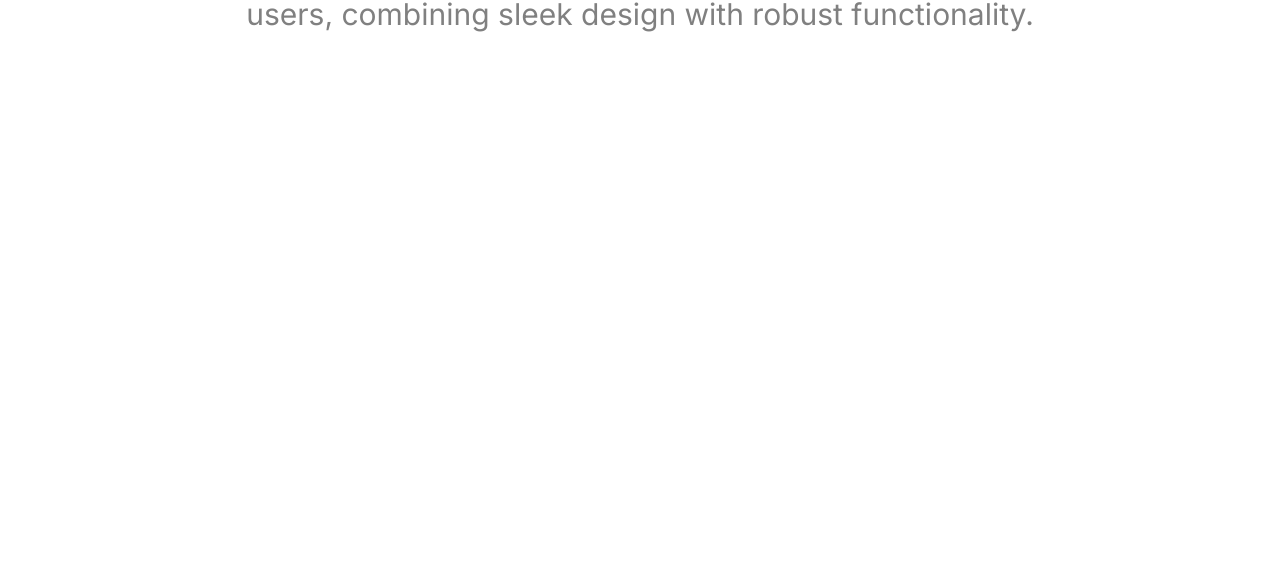
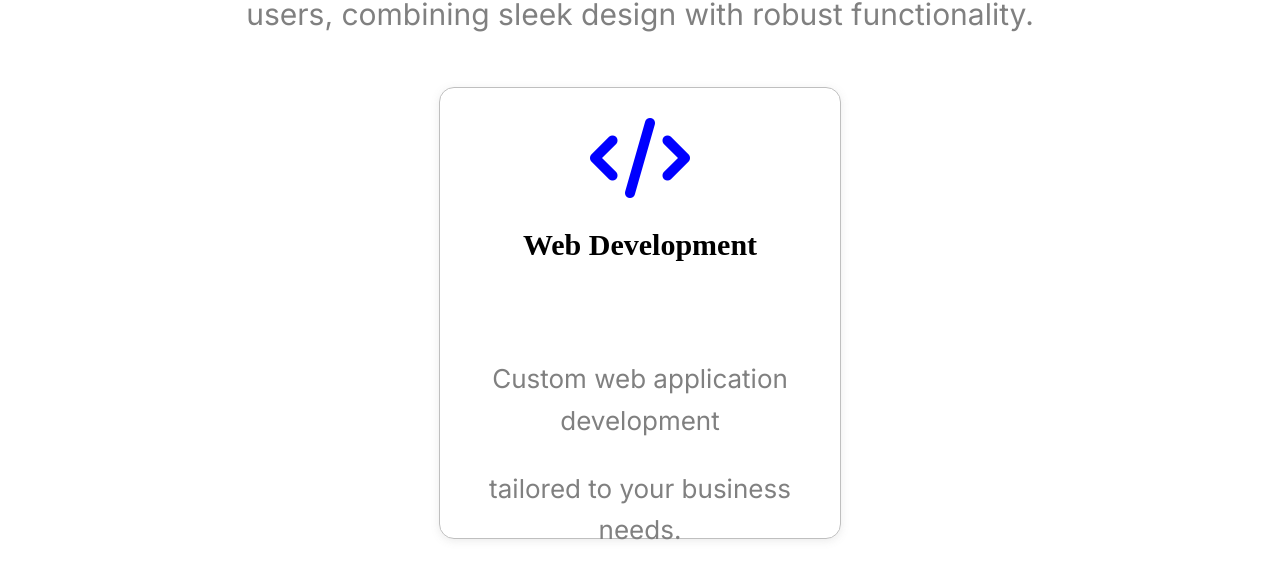
Before and after one commit to abk2191/aphelionlabs, a React (Vite) app: page / in a window 1280 px wide. Shown: the part 786-1364 px from the top of the page. Before the commit the page ends 873 px from the top, so only its background shows below. Built offline with nearby package versions, Linux system fonts and the light colour scheme; a web font is replaced by a local one.

Commit message:
Added new features

```diff
--- a/index.html
+++ b/index.html
@@ -2,6 +2,10 @@
 <html lang="en">
   <head>
     <meta charset="UTF-8" />
+    <link
+      rel="stylesheet"
+      href="https://cdnjs.cloudflare.com/ajax/libs/font-awesome/6.4.0/css/all.min.css"
+    />
     <link rel="preconnect" href="https://fonts.googleapis.com" />
     <link rel="preconnect" href="https://fonts.gstatic.com" crossorigin />
     <link
--- a/src/App.jsx
+++ b/src/App.jsx
@@ -2,6 +2,7 @@ import { useState } from "react";
 import Navbar from "./Navbar";
 import Banner from "./Banner";
 import Intro from "./Intro";
+import Description from "./Description";
 
 function App() {
   return (
@@ -9,6 +10,7 @@ function App() {
       <Navbar />
       <Banner />
       <Intro />
+      <Description />
     </>
   );
 }
--- /dev/null
+++ b/src/Description.jsx
@@ -0,0 +1,42 @@
+function Description() {
+  return (
+    <>
+      <div className="desc-cards-container">
+        <div className="desc-card">
+          <div className="desc-logo">
+            <i class="fa-solid fa-code"></i>
+            <h3 style={{ fontSize: "30px", color: "black" }}>
+              Web Development
+            </h3>
+          </div>
+          <div className="desc-p-div">
+            <p
+              style={{
+                color: "grey",
+                fontSize: "26px",
+                textAlign: "center",
+                lineHeight: "1.6",
+                fontFamily: "Inter, sans-serif",
+              }}
+            >
+              Custom web application development
+            </p>
+            <p
+              style={{
+                color: "grey",
+                fontSize: "26px",
+                textAlign: "center",
+                lineHeight: "1.6",
+                fontFamily: "Inter, sans-serif",
+              }}
+            >
+              tailored to your business needs.
+            </p>
+          </div>
+        </div>
+      </div>
+    </>
+  );
+}
+
+export default Description;
--- a/src/index.css
+++ b/src/index.css
@@ -112,6 +112,38 @@ body {
   text-align: center;
 }
 
+.desc-cards-container {
+  display: flex;
+  align-items: center;
+  justify-content: center;
+}
+
+.desc-card {
+  height: 450px;
+  width: 400px;
+  border: 1px solid rgb(191, 191, 191);
+  border-radius: 15px;
+  box-shadow: 0 2px 8px rgba(120, 120, 120, 0.15);
+  margin-bottom: 20px;
+  display: flex;
+  flex-direction: column;
+  align-items: center;
+  font-size: 80px;
+  color: blue;
+  gap: 30px;
+}
+
+.desc-logo {
+  display: flex;
+  flex-direction: column;
+  align-items: center;
+  justify-content: center;
+  margin-top: 30px;
+}
+
+.desc-p-div {
+  padding: 10px;
+}
 /* .intro-p-div {
   width: 1000px;
 } */
```
